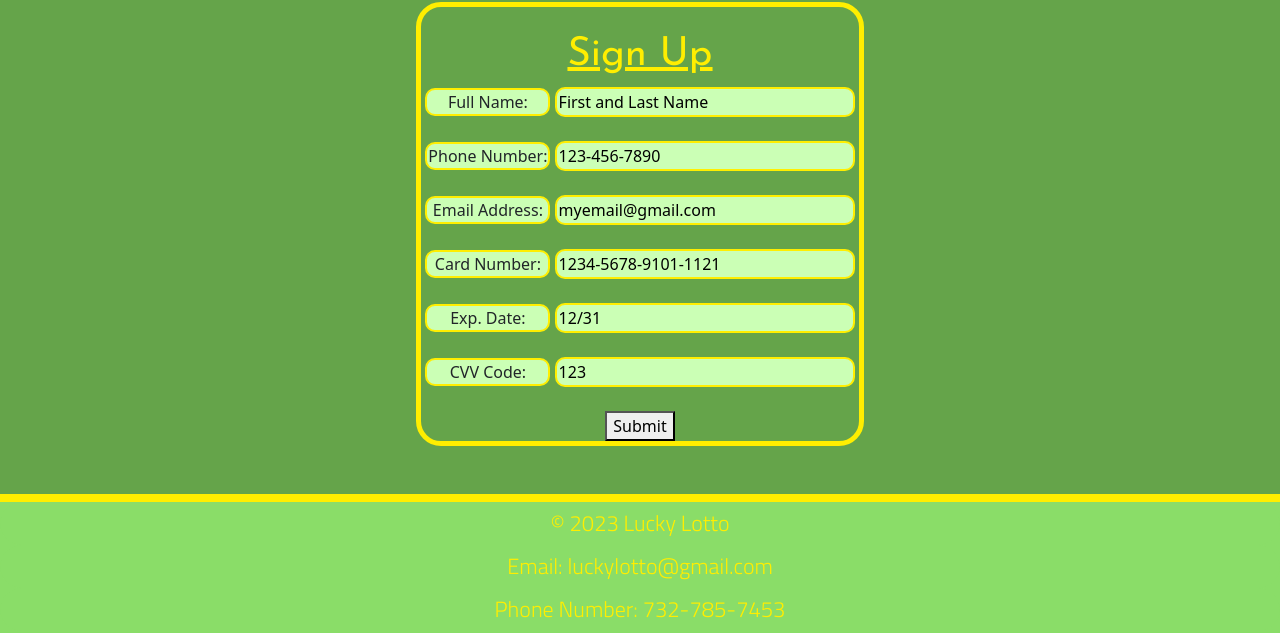
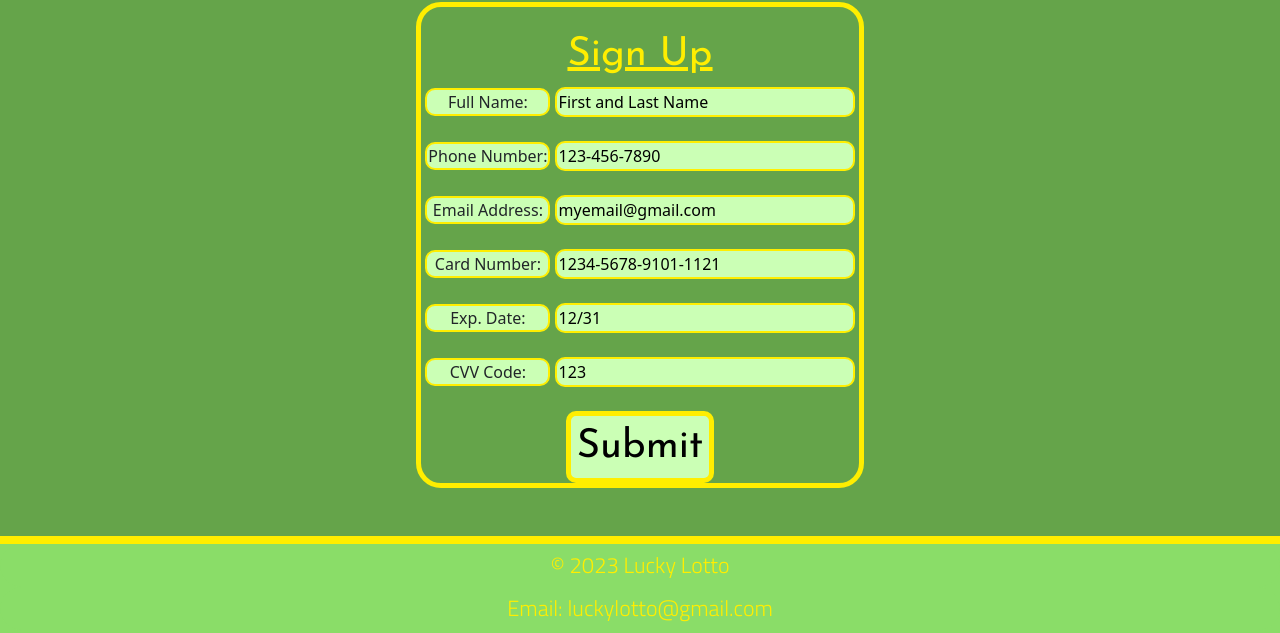
Before and after one commit to Bwinecoor/LuckyLotto, a plain HTML site: page index.html in a window 1280 px wide. Shown: the part 1271-1904 px from the top of the page. Drawn offline with nearby package versions, Linux system fonts and the light colour scheme.

Commit message:
Update index.html

```diff
--- a/index.html
+++ b/index.html
@@ -96,7 +96,7 @@
                         value="123" onfocus="clearCVV();" onblur="resetCVV();">
                     <br>
                     <br>
-            <a href="index.html"><button type="button" onclick="alert('Purchase Successful')">Submit</button></a>
+            <a href="index.html"><button type="button" onclick="alert('Purchase Successful')" class="submitbutton">Submit</button></a>
 
                 </fieldset>
             </form>
```
